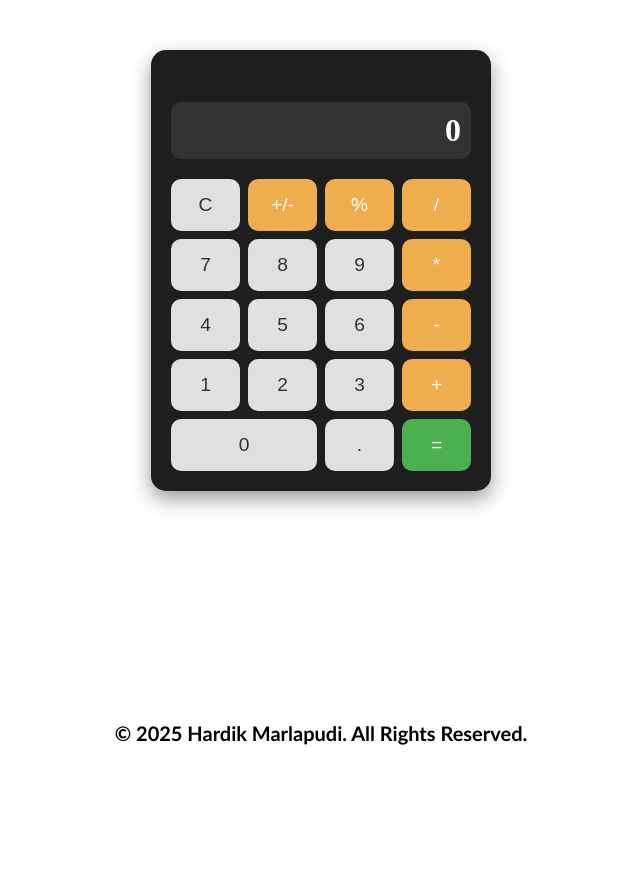
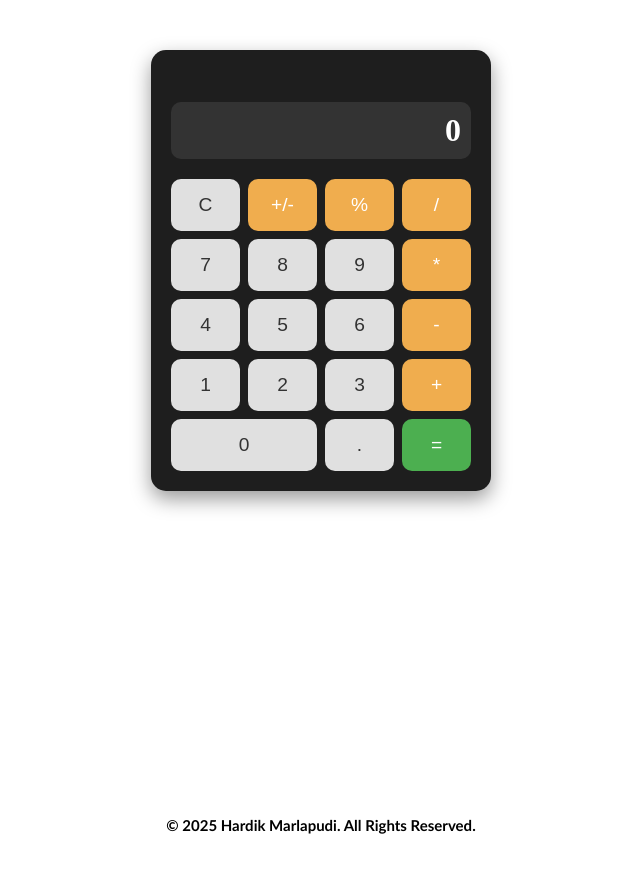
Before and after one commit to HardikMarlapudi/Calculator_React.js, a React (Vite) app in the folder CalculatorProgram/: page / in a window 1280 px wide. Shown: the top 872 px of the page, without its empty margins (319-959 px from the left). Built offline with nearby package versions, Linux system fonts and the light colour scheme.

Commit message:
fixed footer

```diff
--- a/CalculatorProgram/src/Footer.css
+++ b/CalculatorProgram/src/Footer.css
@@ -1,9 +1,7 @@
 footer {
-    display: block;
     text-align: center;
-    padding: 160px 50px;
-    margin-bottom: block;
-    font-size: 20px;
+    padding: 260px;
+    font-size: 15px;
     font-family:'Gill Sans', 'Gill Sans MT', Calibri, 'Trebuchet MS', sans-serif;
     font-weight: bold;
 }
```
